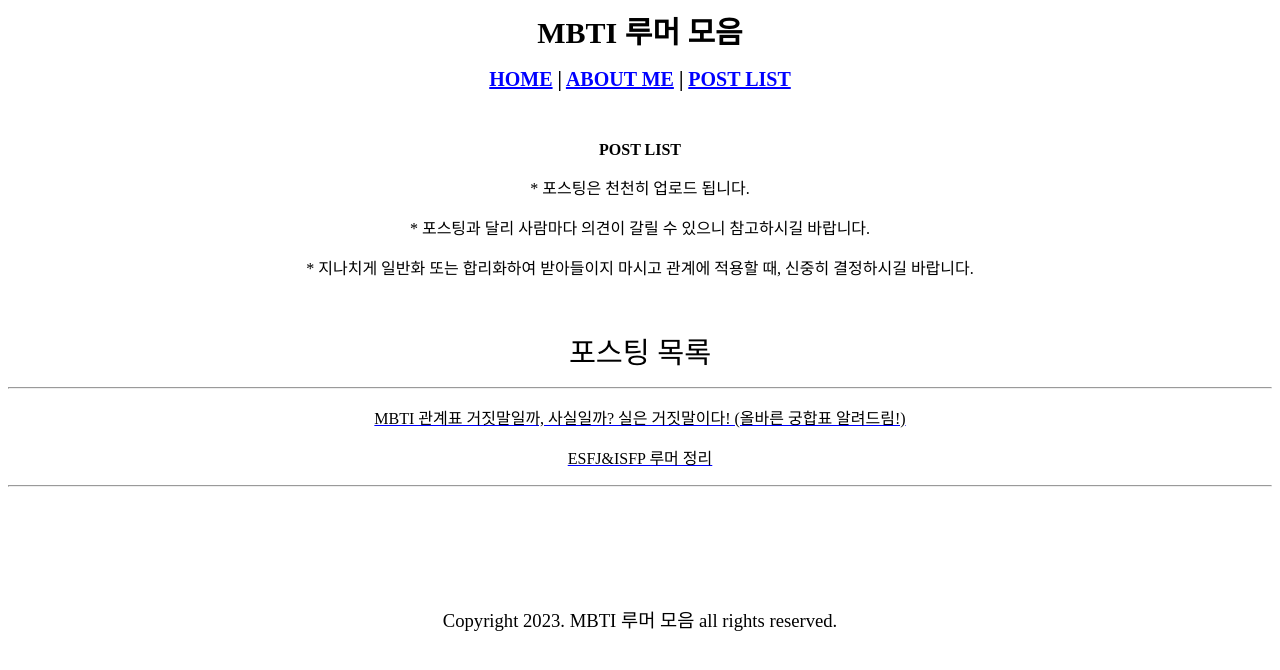
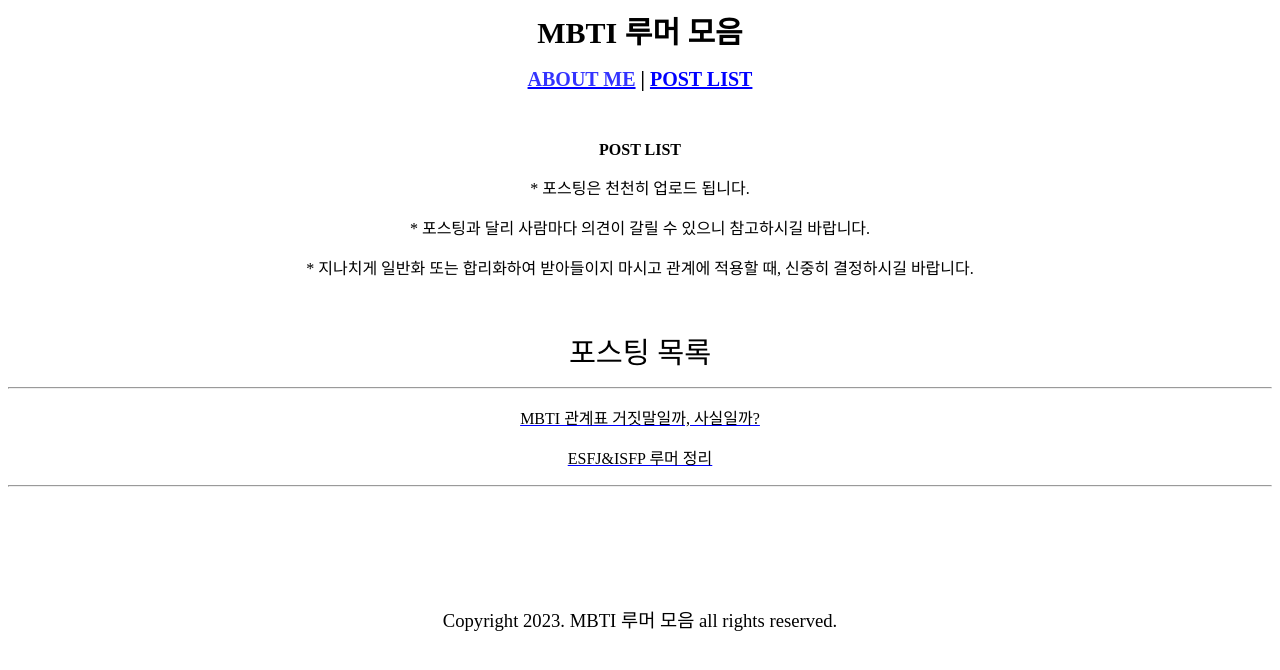
Before and after one commit to mbti-data/post-list, a plain HTML site: page index.html in a window 1280 px wide. Drawn offline with Linux system fonts and the light colour scheme.

Commit message:
Add files via upload

```diff
--- a/index.html
+++ b/index.html
@@ -9,10 +9,8 @@
 <body bgcolor="white" text="black" link="blue" vlink="purple" alink="red">
 <div style="text-align:center;">
     <div style="text-align:center;" data-pm-slice="1 1 []" data-en-clipboard="true">
-        <p align="center"><b><span style="font-size: 30px;"><font face="페이북 OTF Bold">MBTI 루머 모음</font></span></b><font face="페이북 OTF Bold"></font></p>
-    </div>
-    <div style="text-align:center;">
-        <p align="center"><span style="font-size: 20px;"><a href="https://mbti-rumors.github.io/home/"><b><font face="페이북 OTF Bold" color="blue">HOME</font></b></a><b><font face="페이북 OTF Bold" color="black"> |</font><font face="페이북 OTF Bold" color="blue"> </font><a href="https://mbti-rumors.github.io/about-me/"><font face="페이북 OTF Bold" color="blue">ABOUT ME</font></a><font face="페이북 OTF Bold" color="blue"> </font><font face="페이북 OTF Bold" color="black">| </font></b><a href="https://mbti-rumors.github.io/post-list/"><b><font face="페이북 OTF Bold" color="blue">POST LIST</font></b></a></span></p>
+        <p align="center"><b><span style="font-size: 30px;"><font face="페이북 OTF Bold">MBTI 루머 모음</font></span></b><span style="font-size: 20px;"><b><font face="페이북 OTF Bold" color="blue"> </font></b></span></p>
+        <p align="center"><span style="font-size: 20px;"><b><a href="https://mbti-rumors.github.io/about-this-site/"><font face="페이북 OTF Bold" color="#3333FF">ABOUT ME</font></a><font face="페이북 OTF Bold" color="blue"> </font><font face="페이북 OTF Bold" color="black">| </font></b><a href="https://mbti-rumors.github.io/post-list/"><b><font face="페이북 OTF Bold" color="blue">POST LIST</font></b></a></span><font face="페이북 OTF Bold"></font></p>
     </div>
     <p align="center">&nbsp;</p>
     <p align="center"><font face="페이북 OTF Bold"><b>POST LIST</b></font></p>
@@ -22,7 +20,7 @@
     <p align="center">&nbsp;</p>
     <p align="center"><font face="한컴산뜻돋움"><span style="font-size:22pt;">포스팅 목록</span></font></p>
     <hr>
-    <p><a href="https://mbti-rumors.github.io/mbti-relationship-table-rumor/"><font color="black">MBTI 관계표&nbsp;거짓말일까, 사실일까? 실은 거짓말이다! (올바른 궁합표 알려드림!)</font></a></p>
+    <p><a href="https://mbti-rumors.github.io/mbti-relationship-table-rumor/"><font color="black">MBTI 관계표&nbsp;거짓말일까, 사실일까?</font></a></p>
     <p><a href="https://mbti-rumors.github.io/esfj-isfp-rumor/"><font color="black">ESFJ&amp;ISFP 루머 정리</font></a></p>
     <hr>
     <p align="center"><font face="페이북 OTF Bold">&nbsp;</font></p>
```
